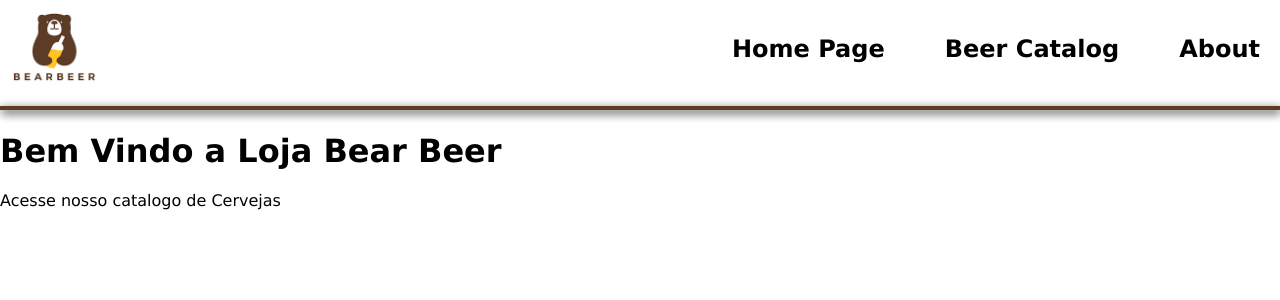
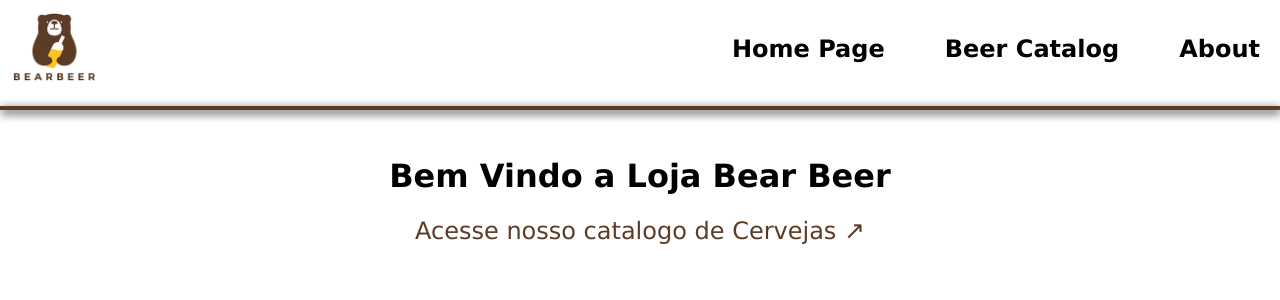
Before and after one commit to gabrielcarlossl/beer-catalog, a React (Vite) app: page / in a window 1280 px wide. Shown: the top 300 px of the page. Built offline with nearby package versions, Linux system fonts and the light colour scheme.

Commit message:
changed home page style

```diff
--- /dev/null
+++ b/src/assets/styles/home.styles.css
@@ -0,0 +1,17 @@
+.container{
+    display: flex;
+    flex-direction: column;
+    margin-top: 25px;
+    text-align: center;
+    > a {
+        font-size: 24px;
+        text-decoration: none;
+        color: #5c3c27;
+    }
+    > a:hover{
+        text-decoration: underline;
+    }
+}
+.icon{
+    font-size: 25px;
+}
--- a/src/pages/home.jsx
+++ b/src/pages/home.jsx
@@ -1,11 +1,11 @@
 import React from 'react'
+import '../assets/styles/home.styles.css'
 
 const Home = () => {
   return (
-    <div>
+    <div className='container'>
       <h1>Bem Vindo a Loja Bear Beer</h1>
-      <p>Acesse nosso catalogo de Cervejas</p>
-      <a href="/beers-catalog"></a>
+      <a href="/beers-catalog">Acesse nosso catalogo de Cervejas <span className='icon'>&#8599;</span></a>
     </div>
   )
 }
```
